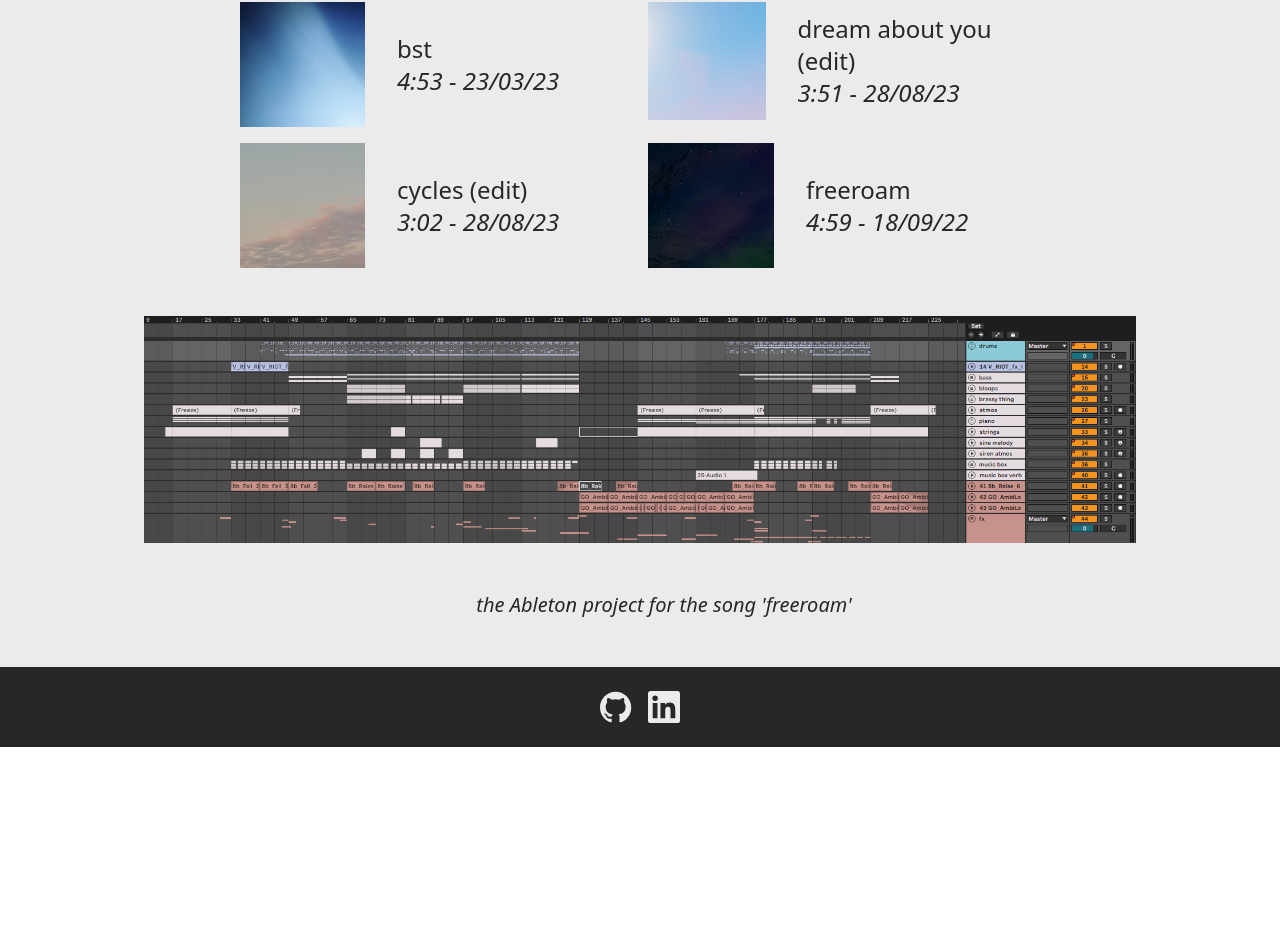
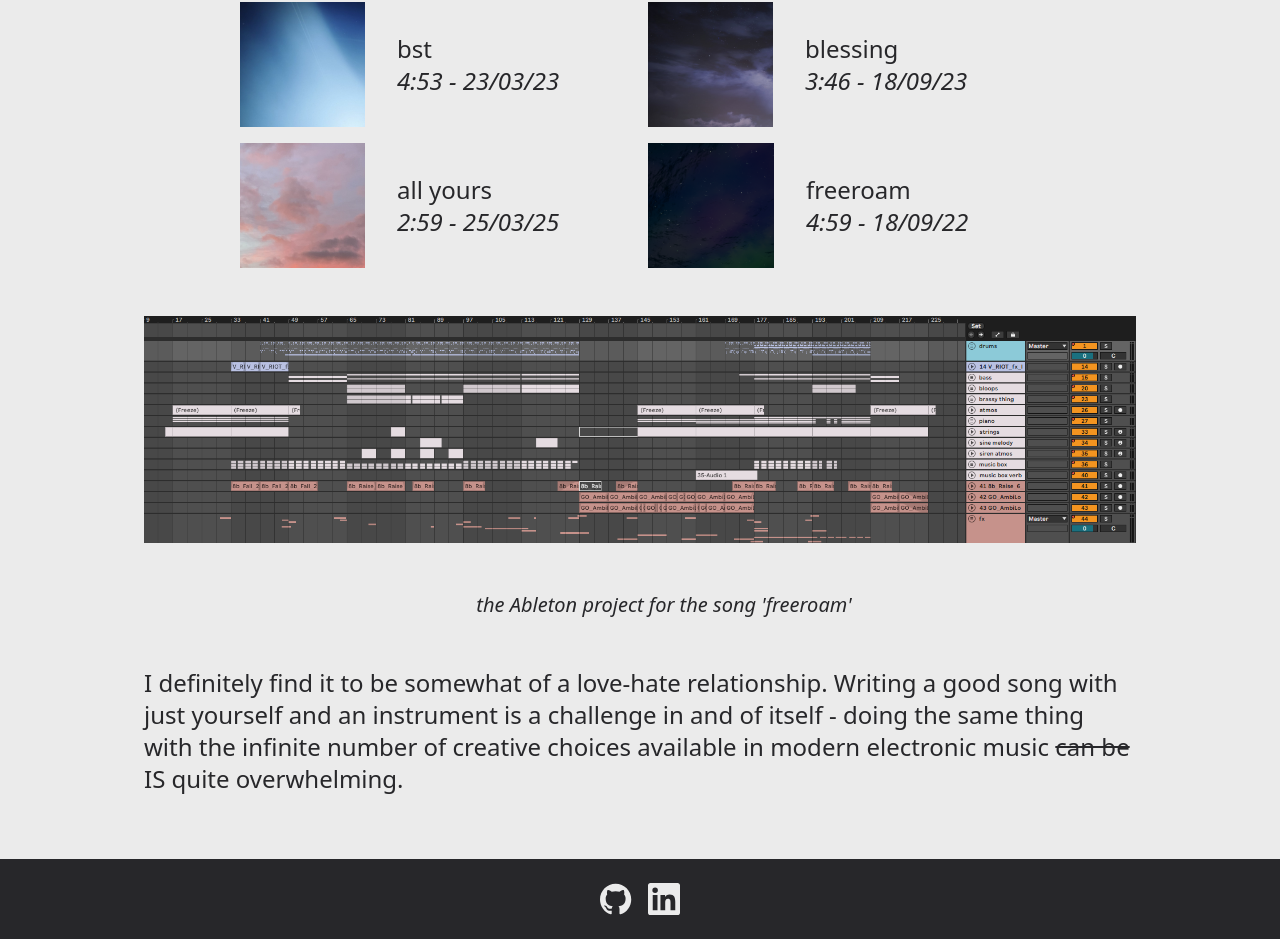
Before and after one commit to dvidbowman/dbowonline, a Next.js app: page /about/music in a window 1280 px wide. Shown: the part 743-1682 px from the top of the page. Before the commit the page ends 1490 px from the top, so only its background shows below. Built offline with nearby package versions, Linux system fonts and the light colour scheme.

Commit message:
music update, redeploy for nodejs22

```diff
--- a/src/pages/about/music.tsx
+++ b/src/pages/about/music.tsx
@@ -6,9 +6,9 @@ import HeadingSection from "../../components/content/HeadingSection";
 
 import freeroamProject from "../../../public/music/freeroamproject.png";
 import bstCover from "../../../public/music/bst-cover.png";
-import cyclesCover from "../../../public/music/cycles-cover.png";
+import allyoursCover from "../../../public/music/allyours-cover.png";
 import freeroamCover from "../../../public/music/freeroam-cover.png";
-import dreamaboutyouCover from "../../../public/music/dreamaboutyou-cover.png";
+import blessingCover from "../../../public/music/blessing-cover.png";
 
 const Music: NextPage = () => {
   return (
@@ -90,14 +90,14 @@ const Music: NextPage = () => {
                   </div>
                 </Link>
                 <Link
-                  href="https://soundcloud.com/dvidsc/dream-about-you-edit"
+                  href="https://soundcloud.com/dvidsc/blessing"
                   className="duration-75 ease-in-out hover:scale-105"
                 >
                   <div className="flex flex-row">
                     <div>
                       <Image
-                        src={dreamaboutyouCover}
-                        alt="Cover art for the edit of 'Dream About You' by Tsu Nami and Luma"
+                        src={blessingCover}
+                        alt="Cover art for the song 'blessing'"
                         height={125}
                         className="min-w-[100px]"
                         placeholder="blur"
@@ -105,21 +105,21 @@ const Music: NextPage = () => {
                     </div>
 
                     <div className="m-auto ml-4 md:ml-8">
-                      <h1 className="font-normal">dream about you (edit)</h1>
-                      <p className="italic">3:51 - 28/08/23</p>
+                      <h1 className="font-normal">blessing</h1>
+                      <p className="italic">3:46 - 18/09/23</p>
                     </div>
                   </div>
                 </Link>
 
                 <Link
-                  href="https://soundcloud.com/dvidsc/cycles-edit"
+                  href="https://soundcloud.com/dvidsc/all-yours"
                   className="duration-75 ease-in-out hover:scale-105"
                 >
                   <div className="flex flex-row">
                     <div>
                       <Image
-                        src={cyclesCover}
-                        alt="Cover art for the edit of 'Cycles' by 33 Below and Isaiah"
+                        src={allyoursCover}
+                        alt="Cover art for the song 'all yours'"
                         height={125}
                         className="min-w-[100px]"
                         placeholder="blur"
@@ -127,8 +127,8 @@ const Music: NextPage = () => {
                     </div>
 
                     <div className="m-auto ml-4 md:ml-8">
-                      <h1 className="font-normal">cycles (edit)</h1>
-                      <p className="italic">3:02 - 28/08/23</p>
+                      <h1 className="font-normal">all yours</h1>
+                      <p className="italic">2:59 - 25/03/25</p>
                     </div>
                   </div>
                 </Link>
@@ -155,7 +155,7 @@ const Music: NextPage = () => {
                   </div>
                 </Link>
               </div>
-              <div className="mx-auto flex flex-col items-center">
+              <div className="mx-auto flex flex-col items-center pb-12">
                 <Image
                   src={freeroamProject}
                   alt="Project file for the song 'freeroam'"
@@ -166,6 +166,14 @@ const Music: NextPage = () => {
                   the Ableton project for the song 'freeroam'
                 </p>
               </div>
+              <p className="pb-4">
+                I definitely find it to be somewhat of a love-hate relationship.
+                Writing a good song with just yourself and an instrument is a
+                challenge in and of itself - doing the same thing with the
+                infinite number of creative choices available in modern
+                electronic music <span className="line-through">can be</span>
+                <span className="font-normal"> IS</span> quite overwhelming.
+              </p>
             </div>
           </div>
         </section>
--- a/src/pages/about/programming.tsx
+++ b/src/pages/about/programming.tsx
@@ -51,7 +51,7 @@ const Programming: NextPage = () => {
                   like blue and grey?
                 </p>
               </div>
-              <p className="pb-8">
+              <p className="pb-4">
                 Two years pass, school has come and gone, and I moved on to
                 pursue a degree in Computer Science. The course covered a wide
                 range of topics and technologies; I found myself enjoying a lot
@@ -62,6 +62,14 @@ const Programming: NextPage = () => {
                 satisfaction of working through problems while writing some
                 code.
               </p>
+              <p className="pb-8">
+                I've tried to stay on top of my skills since leaving uni and
+                moving to full-time employment, and I suppose this website is a
+                direct result of that. My favourite thing is that I find I'm not
+                often doing the same thing twice; there's always a new thing to
+                create or problem to solve, even if that new thing is the most
+                simple web-based text editor you've ever seen in your life.
+              </p>
             </div>
           </div>
         </section>
```
Also changed, not shown: public/music/allyours-cover.png (added), public/music/blessing-cover.png (added).
